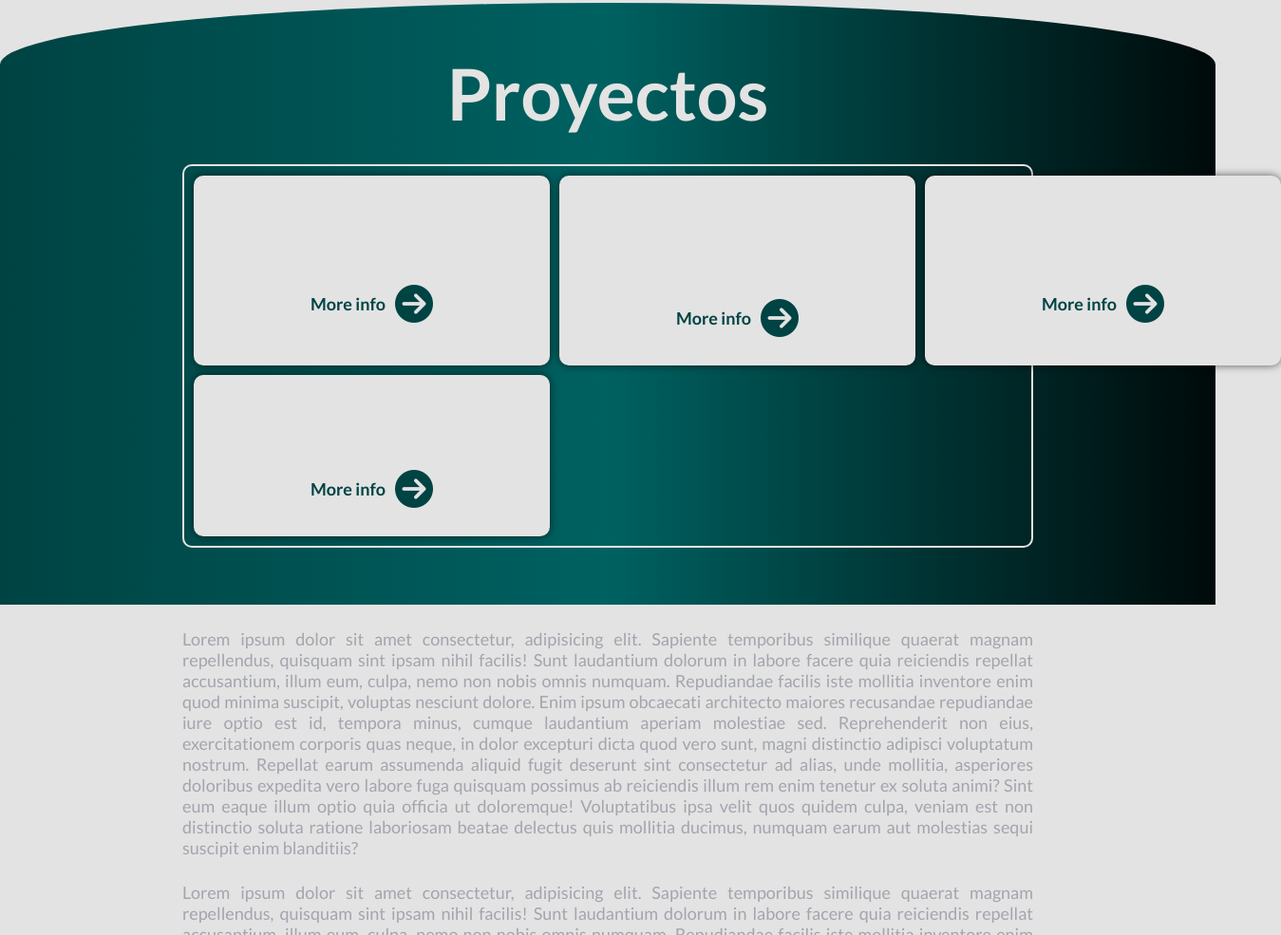
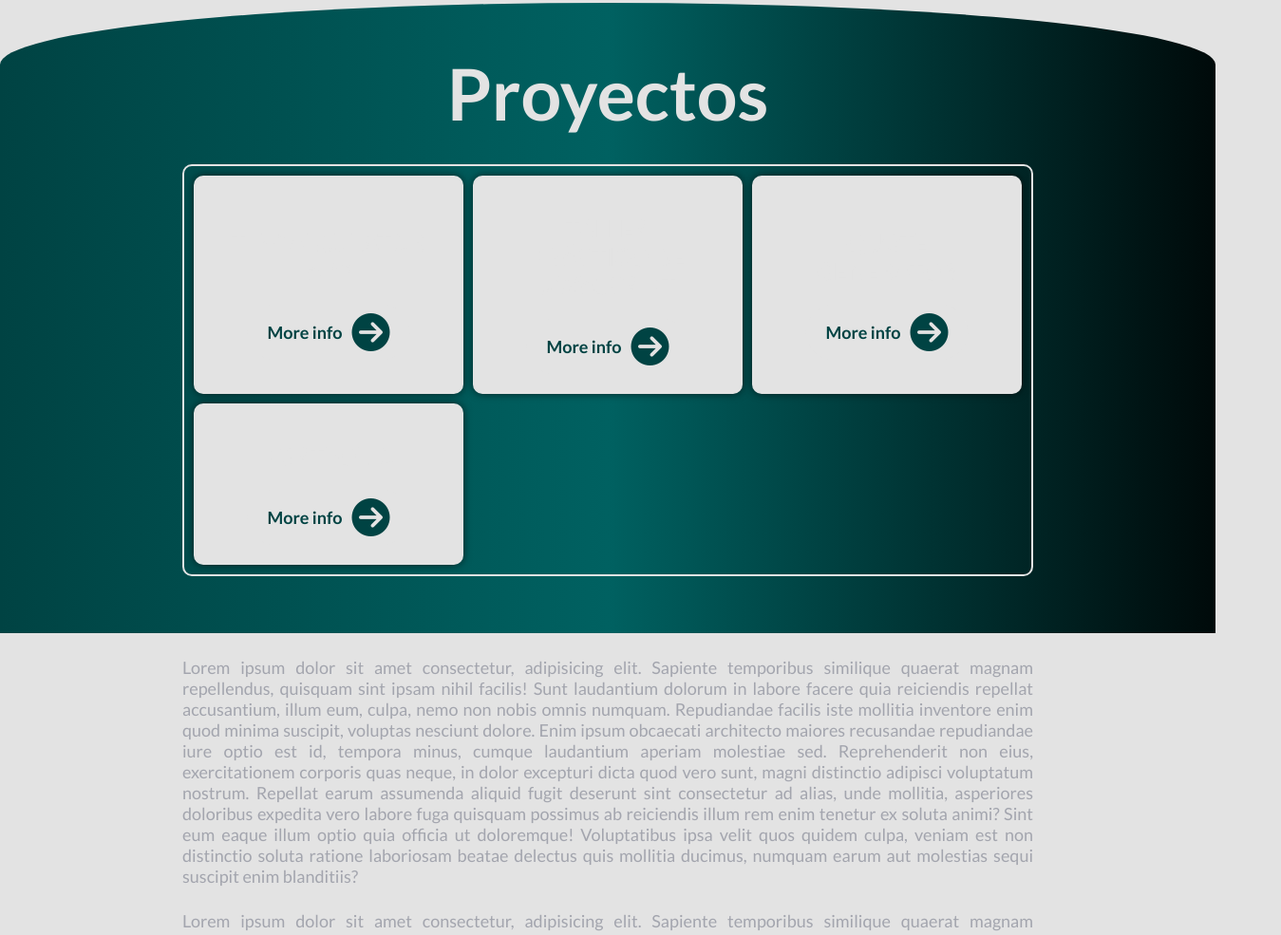
Before and after one commit to EliabLM/EliabLM, a website: page index.html in a window 1280 px wide. Shown: the part 1594-2579 px from the top of the page at 95% size, 1349 px wide, since content can reach past the window. Drawn offline with Linux system fonts and the light colour scheme.

```diff
--- a/style.css
+++ b/style.css
@@ -439,7 +439,7 @@
 	justify-content: center;
 	align-items: center;
 	width: 100%;
-	min-width: 375px;
+	/* min-width: 375px; */
 	height: 100%;
 	border-radius: 10px;
 	box-shadow: 0px 0px 8px rgba(0, 0, 0, 0.6);
```
Also changed, not shown: images/tip-calculator.jpg (deleted).
